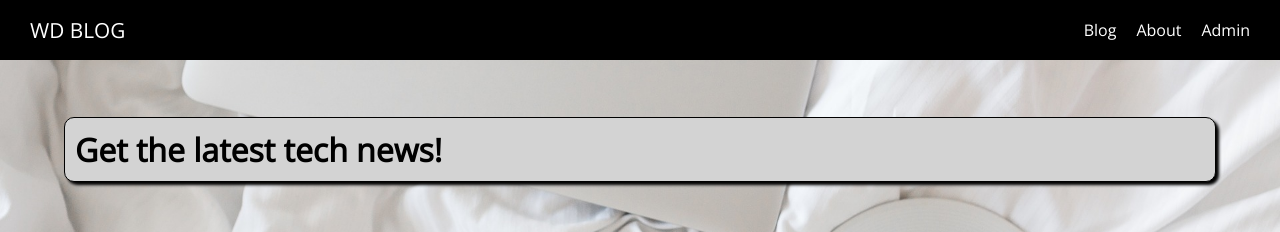
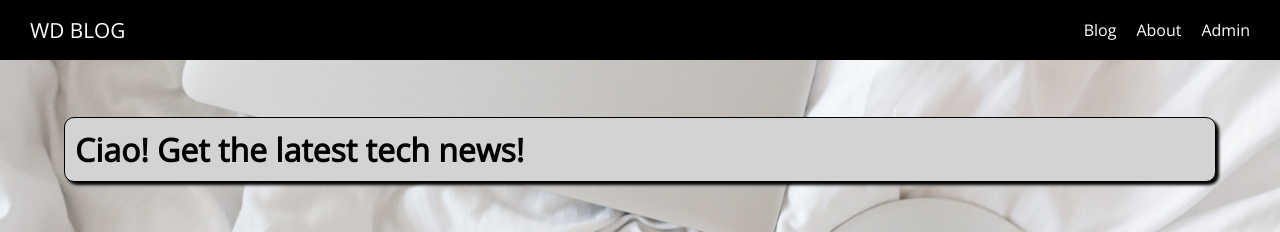
Before and after one commit to MatteoNY/nuxt-learning, a Nuxt app: page / in a window 1280 px wide. Shown: the top 232 px of the page. Built offline with nearby package versions, Linux system fonts and the light colour scheme.

Commit message:
update
update 1 index changed

```diff
--- a/pages/index.vue
+++ b/pages/index.vue
@@ -1,7 +1,7 @@
 <template>
   <div class="home-page">
     <section class="intro">
-      <h1>Get the latest tech news!</h1>
+      <h1>Ciao! Get the latest tech news!</h1>
     </section>
     <PostList />
   </div>
```
